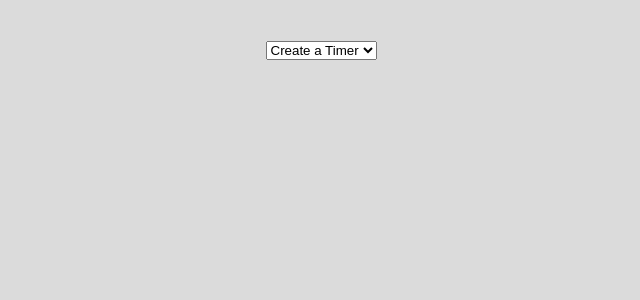
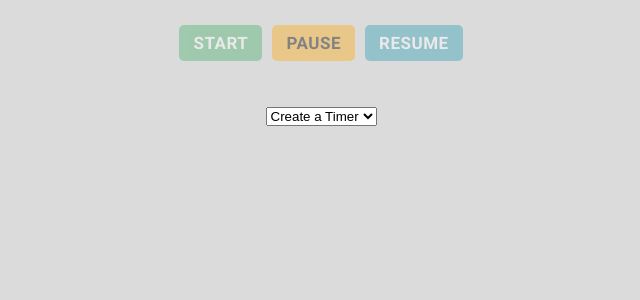
Before and after one commit to car1sle/assignment-2-car1sle, a React (Create React App) app: page / in a window 1280 px wide. Shown: the top 300 px of the page, without its empty margins (319-959 px from the left). Built offline with nearby package versions, Linux system fonts and the light colour scheme.

Commit message:
Timer wont stay at 0 when complete

```diff
--- a/src/App.js
+++ b/src/App.js
@@ -2,6 +2,7 @@ import React from "react";
 import styled from "styled-components";
 import TimersView from "./views/TimersView";
 import CreateTimerView from "./views/CreateTimerView";
+import ButtonsView from "./views/ButtonsView";
 import { AppProvider } from "./AppProvider";
 
 const Container = styled.div`
@@ -14,6 +15,7 @@ const App = () => {
   return (
     <Container>
       <AppProvider>
+        <ButtonsView />
         <TimersView />
         <CreateTimerView />
       </AppProvider>
--- a/src/AppProvider.js
+++ b/src/AppProvider.js
@@ -5,20 +5,21 @@ export const AppContext = React.createContext({});
 export const AppProvider = ({ children }) => {
 
     const [timers, setTimers] = useState([]);
-    const [currentTimerId, setcurrentTimerId] = useState(null);
-    const [isRunningMain, setIsRunningMain] = useState(false);
-    const [isCompleteMain, setIsCompleteMain] = useState(true);
+    const [currentTimerId, setCurrentTimerId] = useState(null);
+    const [workoutIsRunning, setWorkoutIsRunning] = useState(false);
+    const [workoutIsComplete, setWorkoutIsComplete] = useState(true);
 
     return (
       <AppContext.Provider
         value={{
+          timers,
+          setTimers,
           currentTimerId,
-          setcurrentTimerId,
-          isRunningMain,
-          setIsRunningMain,
-          isCompleteMain,
-          setIsCompleteMain,
-          timers,
+          setCurrentTimerId,
+          workoutIsRunning,
+          setWorkoutIsRunning,
+          workoutIsComplete,
+          setWorkoutIsComplete,
           createTimer: ({ timerType, inputHours, inputMinutes, inputSeconds, input2Hours, input2Minutes, input2Seconds, inputRounds }) => {
             const id = timers.length + 1;
             setTimers([...timers, { id, timerType, inputHours, inputMinutes, inputSeconds, input2Hours, input2Minutes, input2Seconds, inputRounds }]);
--- a/src/components/timers/Countdown.js
+++ b/src/components/timers/Countdown.js
@@ -1,98 +1,42 @@
 import { useEffect, useState, useContext } from 'react';
-// import { AppContext } from '../../AppProvider';
+import { AppContext } from '../../AppProvider';
 import Counter from '../generic/Counter';
-import { translateFromSeconds } from '../../utils/helpers';
-import { useTimeSetter } from '../../utils/hooks';
+import { translateFromSeconds, translateToSeconds } from '../../utils/helpers';
 
 const Countdown = ({props}) => {
 
-    // const { setcurrentTimerId, isRunningMain } = useContext(AppContext);
-    const { inputHours, inputMinutes, inputSeconds } = props;
+    const { timers, workoutIsRunning, setWorkoutIsRunning, currentTimerId, setCurrentTimerId, setWorkoutIsComplete } = useContext(AppContext);
+    const { id, inputHours, inputMinutes, inputSeconds } = props;
 
-    const [isRunning, setIsRunning] = useState(false);
-    const [isComplete, setIsComplete] = useState(true);
-    const [time, setTime] = useState(0);
-    const [inputTime, setInputTime] = useState(0);
-
-    useTimeSetter(setInputTime, inputHours, inputMinutes, inputSeconds);
-    useTimeSetter(setTime, inputHours, inputMinutes, inputSeconds);
-
-    // const handleClick = value => {
-    //     switch(value) {
-    //         case 'Start':
-    //             setIsRunning(true);
-    //             setIsComplete(false);
-    //             break;
-    //         case 'Pause':
-    //             setIsRunning(false);
-    //             break;
-    //         case 'Resume':
-    //             setIsRunning(true);
-    //             break;
-    //         case 'Fast Forward':
-    //             setTime(0);
-    //             setIsComplete(true);
-    //             break;
-    //         case 'Reset':
-    //             setTime(inputTime);
-    //             setIsComplete(true);
-    //             setIsRunning(false);
-    //             break;
-    //         default:
-    //             break;
-    //     }
-    // }
-
-    // const makeButton = ({value, disabledValue}) => {
-    //     return <Button value={value} disabledValue={inputTime ? disabledValue : true} onClick={handleClick} />
-    // };
+    const [time, setTime] = useState(translateToSeconds(inputHours, inputMinutes, inputSeconds));
 
     useEffect(() => {
 
         let i;
 
-        if (isRunning) {
+        if (workoutIsRunning && currentTimerId === id) {
             i = setInterval(() => {
                 setTime(time - 1);
             }, 1000);
             if (time === 0) {
                 clearInterval(i);
-                setIsRunning(false);
+                if (id === timers.length) {
+                    setWorkoutIsRunning(false);
+                    setWorkoutIsComplete(true);
+                } else {
+                    setCurrentTimerId(currentTimerId + 1);
+                }
             }
         }
 
         return () => clearInterval(i);
 
-    }, [time, inputTime, isRunning]);
+    }, [time, workoutIsRunning, currentTimerId, id, setCurrentTimerId, setWorkoutIsComplete, setWorkoutIsRunning, timers]);
 
     return (
         <Counter>{translateFromSeconds(time)}</Counter>
     );
 
-    // return (
-    //     <div style={{ margin: "10px 0 20px", display: "flex",}}>
-    //         {makeButton({
-    //             value: "Start",
-    //             disabledValue: !isComplete || (time !== inputTime)
-    //         })}
-    //         {makeButton({
-    //             value: "Pause",
-    //             disabledValue: !isRunning
-    //         })}
-    //         {makeButton({
-    //             value: "Resume",
-    //             disabledValue: isRunning || isComplete || (time === 0)
-    //         })}
-    //         {makeButton({
-    //             value: "Fast Forward",
-    //             disabledValue: isComplete || (time === 0)
-    //         })}
-    //         {makeButton({
-    //             value: "Reset",
-    //             disabledValue: isComplete && (time === inputTime)
-    //         })}
-    //     </div>
-    // );
 };
 
 export default Countdown;
--- a/src/components/timers/Stopwatch.js
+++ b/src/components/timers/Stopwatch.js
@@ -1,97 +1,44 @@
 import { useEffect, useState, useContext } from 'react';
-// import { AppContext } from '../../AppProvider';
+import { AppContext } from '../../AppProvider';
 import Counter from '../generic/Counter';
-import { translateFromSeconds } from '../../utils/helpers';
-import { useTimeSetter } from '../../utils/hooks';
+import { translateFromSeconds, translateToSeconds } from '../../utils/helpers';
 
 const Stopwatch = ({props}) => {
 
-    // const { setcurrentTimerId, isRunningMain } = useContext(AppContext);
-    const { inputHours, inputMinutes, inputSeconds } = props;
+    const { timers, workoutIsRunning, setWorkoutIsRunning, currentTimerId, setCurrentTimerId, setWorkoutIsComplete } = useContext(AppContext);
+    const { id, inputHours, inputMinutes, inputSeconds } = props;
 
-    const [isRunning, setIsRunning] = useState(false);
-    const [isComplete, setIsComplete] = useState(true);
     const [time, setTime] = useState(0);
-    const [inputTime, setInputTime] = useState(0);
-
-    useTimeSetter(setInputTime, inputHours, inputMinutes, inputSeconds);
-
-    // const handleClick = value => {
-    //     switch(value) {
-    //         case 'Start':
-    //             setIsRunning(true);
-    //             setIsComplete(false);
-    //             break;
-    //         case 'Pause':
-    //             setIsRunning(false);
-    //             break;
-    //         case 'Resume':
-    //             setIsRunning(true);
-    //             break;
-    //         case 'Fast Forward':
-    //             setTime(inputTime);
-    //             setIsComplete(true);
-    //             break;
-    //         case 'Reset':
-    //             setTime(0);
-    //             setIsComplete(true);
-    //             setIsRunning(false);
-    //             break;
-    //         default:
-    //             break;
-    //     }
-    // }
-
-    // const makeButton = ({value, disabledValue}) => {
-    //     return <Button value={value} disabledValue={inputTime ? disabledValue : true} onClick={handleClick} />
-    // };
+    // eslint-disable-next-line  no-unused-vars
+    const [inputTime, setInputTime] = useState(translateToSeconds(inputHours, inputMinutes, inputSeconds));
 
     useEffect(() => {
 
         let i;
 
-        if (isRunning) {
+        if (workoutIsRunning && currentTimerId === id) {
             i = setInterval(() => {
                 setTime(time + 1);
             }, 1000);
             if (time >= inputTime) {
                 clearInterval(i);
-                setIsRunning(false);
+                if (id === timers.length) {
+                    setWorkoutIsRunning(false);
+                    setWorkoutIsComplete(true);
+                } else {
+                    setCurrentTimerId(currentTimerId + 1);
+                }
             }
         }
 
         return () => clearInterval(i);
 
-    }, [time, inputTime, isRunning]);
+    }, [time, inputTime,  workoutIsRunning, currentTimerId, id, setCurrentTimerId, setWorkoutIsComplete, setWorkoutIsRunning, timers]);
 
     return (
         <Counter>{translateFromSeconds(time)}</Counter>
     );
 
-    // return (
-    //     <div style={{ margin: "10px 0 20px", display: "flex",}}>
-    //         {makeButton({
-    //             value: "Start",
-    //             disabledValue: !isComplete || (time === inputTime)
-    //         })}
-    //         {makeButton({
-    //             value: "Pause",
-    //             disabledValue: !isRunning || (time === inputTime)
-    //         })}
-    //         {makeButton({
-    //             value: "Resume",
-    //             disabledValue: isRunning || isComplete || (time === inputTime)
-    //         })}
-    //         {makeButton({
-    //             value: "Fast Forward",
-    //             disabledValue: isComplete || (time === inputTime)
-    //         })}
-    //         {makeButton({
-    //             value: "Reset",
-    //             disabledValue: isComplete && (time !== inputTime)
-    //         })}
-    //     </div>
-    // );
 };
 
 export default Stopwatch;
--- a/src/components/timers/Tabata.js
+++ b/src/components/timers/Tabata.js
@@ -1,71 +1,26 @@
 import { useEffect, useState, useContext } from 'react';
-// import { AppContext } from '../../AppProvider';
+import { AppContext } from '../../AppProvider';
 import Counter from '../generic/Counter';
-import { translateFromSeconds } from '../../utils/helpers';
-import { useTimeSetter } from '../../utils/hooks';
+import { translateFromSeconds, translateToSeconds } from '../../utils/helpers';
 
 const Tabata = ({props}) => {
 
-    // const { setcurrentTimerId, isRunningMain } = useContext(AppContext);
-    const { inputHours, inputMinutes, inputSeconds, input2Hours, input2Minutes, input2Seconds, inputRounds } = props;
+    const { timers, workoutIsRunning, setWorkoutIsRunning, currentTimerId, setCurrentTimerId, setWorkoutIsComplete } = useContext(AppContext);
+    const { id, inputHours, inputMinutes, inputSeconds, input2Hours, input2Minutes, input2Seconds, inputRounds } = props;
 
-    const [isRunning, setIsRunning] = useState(false);
-    const [isComplete, setIsComplete] = useState(true);
-    const [time, setTime] = useState(0);
-    const [inputTime, setInputTime] = useState(0);
-    const [round, setRound] = useState(1);
-    const [counterRound, setCounterRound] = useState(1);
-    const [time2, setTime2] = useState(0);
-    const [input2Time, setInput2Time] = useState(0);
+    const inputTime = translateToSeconds(inputHours, inputMinutes, inputSeconds);
+    const input2Time = translateToSeconds(input2Hours, input2Minutes, input2Seconds);
 
-    useTimeSetter(setInputTime, inputHours, inputMinutes, inputSeconds);
-    useTimeSetter(setTime, inputHours, inputMinutes, inputSeconds);
-    useTimeSetter(setInput2Time, input2Hours, input2Minutes, input2Seconds);
-    useTimeSetter(setTime2, input2Hours, input2Minutes, input2Seconds);
-
-    // const handleClick = value => {
-    //     switch(value) {
-    //         case 'Start':
-    //             setIsRunning(true);
-    //             setIsComplete(false);
-    //             break;
-    //         case 'Pause':
-    //             setIsRunning(false);
-    //             break;
-    //         case 'Resume':
-    //             setIsRunning(true);
-    //             break;
-    //         case 'Fast Forward':
-    //             setTime(0);
-    //             setTime2(0);
-    //             setIsRunning(false);
-    //             setIsComplete(true);
-    //             setRound(inputRounds);
-    //             setCounterRound(inputRounds);
-    //             break;
-    //         case 'Reset':
-    //             setTime(inputTime);
-    //             setTime2(input2Time);
-    //             setIsComplete(true);
-    //             setIsRunning(false);
-    //             setRound(inputRounds);
-    //             setCounterRound(1);
-    //             break;
-    //         default:
-    //             break;
-    //     }
-    // }
-
-    // const makeButton = ({value, disabledValue}) => {
-    //     return <Button value={value} disabledValue={inputTime ? disabledValue : true} onClick={handleClick} />
-    // };
+    const [time, setTime] = useState(inputTime);
+    const [time2, setTime2] = useState(input2Time);
+    const [currentRound, setCurrentRound] = useState(1);
 
     useEffect(() => {
 
         let i;
         let i2;
 
-        if (isRunning) {
+        if (workoutIsRunning && currentTimerId === id) {
             i = setInterval(() => {
                 setTime(time - 1);
             }, 1000);
@@ -75,15 +30,19 @@ const Tabata = ({props}) => {
                         setTime2(time2 - 1);
                     }, 1000);
                     clearInterval(i);
-                } else if (round === 1) {
+                } else if (currentRound === inputRounds) {
                     clearInterval(i);
                     clearInterval(i2);
-                    setIsRunning(false);
+                    if (id === timers.length) {
+                        setWorkoutIsRunning(false);
+                        setWorkoutIsComplete(true);
+                    } else {
+                        setCurrentTimerId(currentTimerId + 1);
+                    }
                 } else {
                     setTime(inputTime);
                     setTime2(input2Time);
-                    setRound(round - 1);
-                    setCounterRound(counterRound + 1);
+                    setCurrentRound(currentRound + 1);
                 }
             }
         }
@@ -93,7 +52,7 @@ const Tabata = ({props}) => {
             clearInterval(i2);
         };
 
-    }, [time, inputTime, isRunning, round, counterRound, time2, input2Time ]);
+    }, [time, time2, inputTime, input2Time, workoutIsRunning, currentRound, currentTimerId, id, setCurrentTimerId, setWorkoutIsComplete, setWorkoutIsRunning, timers, inputRounds ]);
 
     return (
         <div style={{ textAlign: "center",}}>
@@ -105,34 +64,10 @@ const Tabata = ({props}) => {
                 <div style={{ width: "75px", textAlign: "right"}}>Rest:</div>
                 <Counter>{translateFromSeconds(time2)}</Counter>
             </div>
-            <div style={{ margin: "15px 0 20px", fontStyle: "italic",}}>Round {counterRound} of {inputRounds}</div>
+            <div style={{ margin: "15px 0 20px", fontStyle: "italic",}}>Round {currentRound} of {inputRounds}</div>
         </div>
     );
 
-    // return (
-//         <div style={{ margin: "10px 0 20px", display: "flex",}}>
-//             {makeButton({
-//                 value: "Start",
-//                 disabledValue: !isComplete || (time === 0)
-//             })}
-//             {makeButton({
-//                 value: "Pause",
-//                 disabledValue: !isRunning
-//             })}
-//             {makeButton({
-//                 value: "Resume",
-//                 disabledValue: isRunning || isComplete || (time === 0 && time2 === 0)
-//             })}
-//             {makeButton({
-//                 value: "Fast Forward",
-//                 disabledValue: isComplete || (time === 0 && time2 === 0)
-//             })}
-//             {makeButton({
-//                 value: "Reset",
-//                 disabledValue: isComplete && (time === inputTime)
-//             })}
-//         </div>
-    // );
 };
 
 export default Tabata;
--- a/src/components/timers/XY.js
+++ b/src/components/timers/XY.js
@@ -1,114 +1,53 @@
 import { useEffect, useState, useContext } from 'react';
-// import { AppContext } from '../../AppProvider';
+import { AppContext } from '../../AppProvider';
 import Counter from '../generic/Counter';
-import { translateFromSeconds } from '../../utils/helpers';
-import { useTimeSetter } from '../../utils/hooks';
+import { translateFromSeconds, translateToSeconds } from '../../utils/helpers';
 
 const XY = ({props}) => {
 
-    // const { setcurrentTimerId, isRunningMain } = useContext(AppContext);
-    const { inputHours, inputMinutes, inputSeconds, inputRounds } = props;
+    const { timers, workoutIsRunning, setWorkoutIsRunning, currentTimerId, setCurrentTimerId, setWorkoutIsComplete } = useContext(AppContext);
+    const { id, inputHours, inputMinutes, inputSeconds, inputRounds } = props;
 
-    const [isRunning, setIsRunning] = useState(false);
-    const [isComplete, setIsComplete] = useState(true);
-    const [time, setTime] = useState(0);
-    const [inputTime, setInputTime] = useState(0);
-    const [round, setRound] = useState(1);
-    const [counterRound, setCounterRound] = useState(1);
+    const inputTime = translateToSeconds(inputHours, inputMinutes, inputSeconds);
 
-    useTimeSetter(setInputTime, inputHours, inputMinutes, inputSeconds);
-    useTimeSetter(setTime, inputHours, inputMinutes, inputSeconds);
-
-    // const handleClick = value => {
-    //     switch(value) {
-    //         case 'Start':
-    //             setIsRunning(true);
-    //             setIsComplete(false);
-    //             break;
-    //         case 'Pause':
-    //             setIsRunning(false);
-    //             break;
-    //         case 'Resume':
-    //             setIsRunning(true);
-    //             break;
-    //         case 'Fast Forward':
-    //             setTime(0);
-    //             setIsRunning(false);
-    //             setIsComplete(true);
-    //             setRound(inputRounds);
-    //             setCounterRound(inputRounds);
-    //             break;
-    //         case 'Reset':
-    //             setTime(inputTime);
-    //             setIsComplete(true);
-    //             setIsRunning(false);
-    //             setRound(inputRounds);
-    //             setCounterRound(1);
-    //             break;
-    //         default:
-    //             break;
-    //     }
-    // }
-
-    // const makeButton = ({value, disabledValue}) => {
-    //     return <Button value={value} disabledValue={inputTime ? disabledValue : true} onClick={handleClick} />
-    // };
+    const [time, setTime] = useState(inputTime);
+    const [currentRound, setCurrentRound] = useState(1);
 
     useEffect(() => {
 
         let i;
 
-        if (isRunning) {
+        if (workoutIsRunning && currentTimerId === id) {
             i = setInterval(() => {
                 setTime(time - 1);
             }, 1000);
             if (time === 0) {
-                if (round === 1) {
+                if (currentRound === inputRounds) {
                     clearInterval(i);
-                    setIsRunning(false);
+                    if (id === timers.length) {
+                        setWorkoutIsRunning(false);
+                        setWorkoutIsComplete(true);
+                    } else {
+                        setCurrentTimerId(currentTimerId + 1);
+                    }
                 } else {
                     setTime(inputTime);
-                    setRound(round - 1);
-                    setCounterRound(counterRound + 1);
+                    setCurrentRound(currentRound + 1);
                 }
             }
         }
 
         return () => clearInterval(i);
 
-    }, [time, inputTime, isRunning, round, counterRound ]);
+    }, [time, inputTime, workoutIsRunning, currentRound, currentTimerId, id, setCurrentTimerId, setWorkoutIsComplete, setWorkoutIsRunning, timers, inputRounds]);
 
     return (
         <>
             <Counter>{translateFromSeconds(time)}</Counter>
-            <div style={{ margin: "15px 0 20px", fontStyle: "italic",}}>Round {counterRound} of {inputRounds}</div>
+            <div style={{ margin: "15px 0 20px", fontStyle: "italic",}}>Round {currentRound} of {inputRounds}</div>
         </>
     );
 
-    // return (
-//             <div style={{ margin: "10px 0 20px", display: "flex",}}>
-//                 {makeButton({
-//                     value: "Start",
-//                     disabledValue: !isComplete || (time === 0)
-//                 })}
-//                 {makeButton({
-//                     value: "Pause",
-//                     disabledValue: !isRunning
-//                 })}
-//                 {makeButton({
-//                     value: "Resume",
-//                     disabledValue: isRunning || isComplete || (time === 0)
-//                 })}
-//                 {makeButton({
-//                     value: "Fast Forward",
-//                     disabledValue: isComplete || (time === 0)
-//                 })}
-//                 {makeButton({
-//                     value: "Reset",
-//                     disabledValue: isComplete && (time === inputTime)
-//                 })}
-//             </div>
-    // );
 };
 
 export default XY;
--- a/src/index.js
+++ b/src/index.js
@@ -5,7 +5,7 @@ import App from "./App";
 
 const root = ReactDOM.createRoot(document.getElementById("root"));
 root.render(
-  <React.StrictMode>
+  <React.Fragment>
     <App />
-  </React.StrictMode>
+  </React.Fragment>
 );
--- /dev/null
+++ b/src/views/ButtonsView.js
@@ -0,0 +1,53 @@
+import { useContext } from 'react';
+import { AppContext } from '../AppProvider';
+import Button from '../components/generic/Button';
+
+const ButtonsView = () => {
+
+    const { timers, setWorkoutIsRunning, setWorkoutIsComplete, setCurrentTimerId } = useContext(AppContext);
+
+    const handleClick = value => {
+        switch(value) {
+            case 'Start':
+                setWorkoutIsRunning(true);
+                setWorkoutIsComplete(false);
+                setCurrentTimerId(1);
+                break;
+            case 'Pause':
+                setWorkoutIsRunning(false);
+                break;
+            case 'Resume':
+                setWorkoutIsRunning(true);
+                break;
+            default:
+                break;
+        }
+    };
+
+    const makeButton = ({value}) => {
+        return <Button value={value} disabledValue={(timers.length > 0) ? false : true} onClick={handleClick} />
+    };
+
+    return (
+        <div style={{ margin: "20px 0", display: "flex", justifyContent: "center",}}>
+            {makeButton({
+                value: "Start"
+            })}
+            {makeButton({
+                value: "Pause"
+            })}
+            {makeButton({
+                value: "Resume"
+            })}
+            {/* {makeButton({
+                value: "Fast Forward"
+            })}
+            {makeButton({
+                value: "Reset"
+            })} */}
+        </div>
+    );
+
+};
+
+export default ButtonsView;
--- a/src/views/TimersView.js
+++ b/src/views/TimersView.js
@@ -30,7 +30,7 @@ const TimerTitle = styled.div`
 `;
 
 const TimersView = () => {
-  const { currentTimerId, setcurrentTimerId, timers } = useContext(AppContext);
+  const { timers } = useContext(AppContext);
 
   const InnerTimer = ({type, props}) => {
     if (type === 'Stopwatch') {
```
Also changed, not shown: src/utils/hooks.js (deleted, +0 -9 lines).
